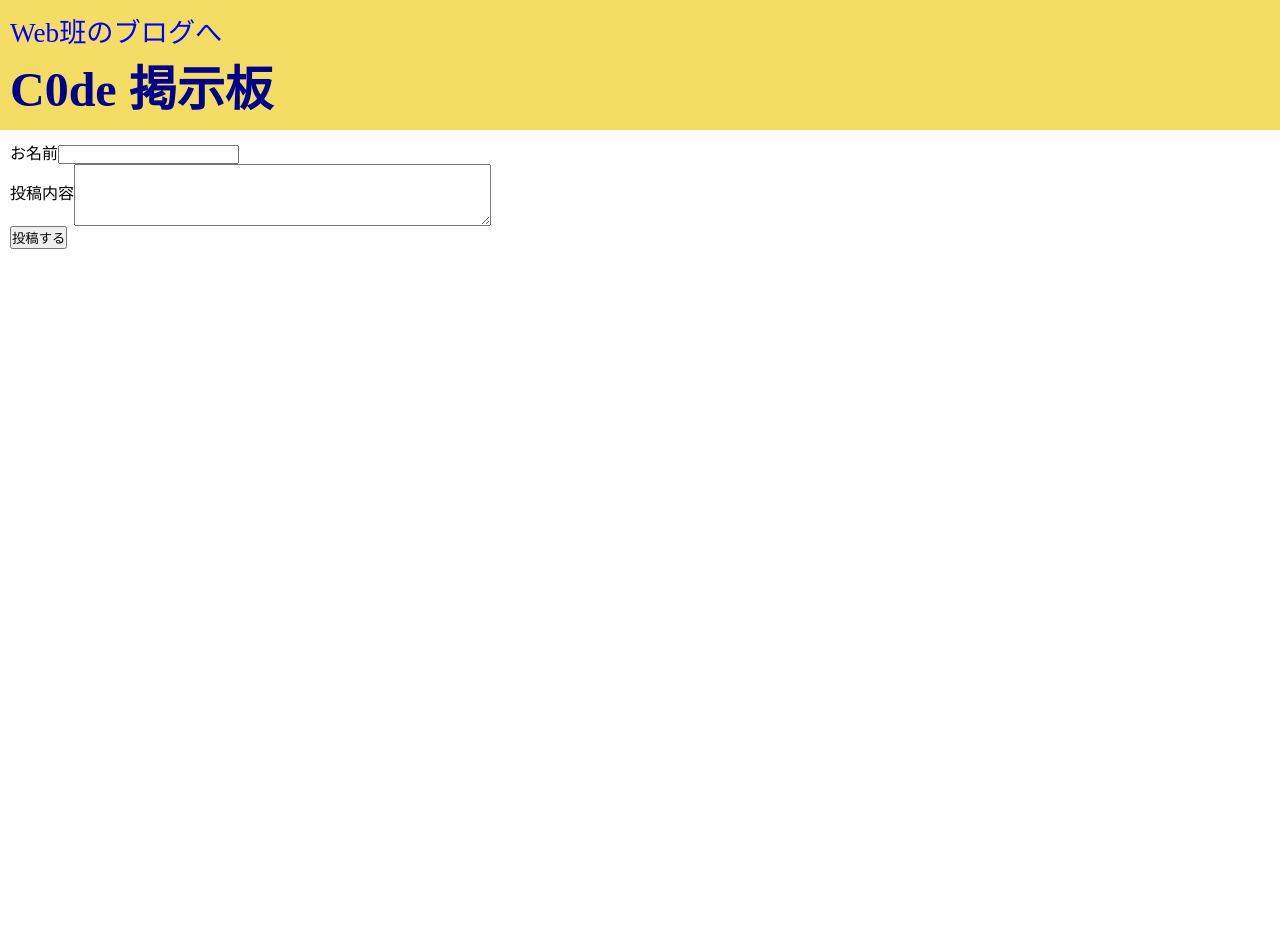
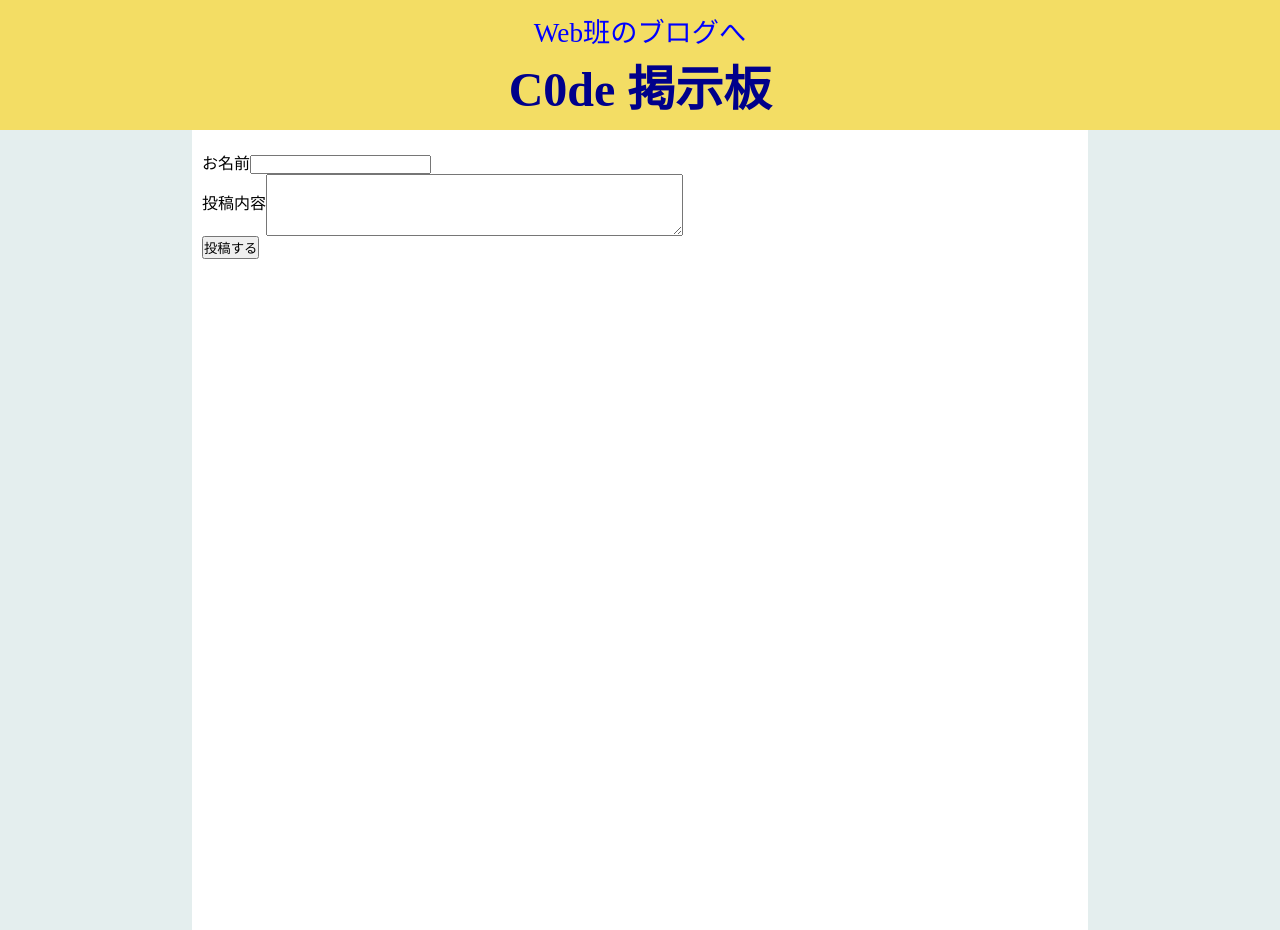
Before and after one commit to Crane-tsuru/bb-next, a Next.js app: page / in a window 1280 px wide. Before the commit the page ends 800 px from the top, so only its background shows below. Built offline with nearby package versions, Linux system fonts and the light colour scheme; no server answers; the database is empty.

Commit message:
css
仮で作ってみました

```diff
--- a/components/Blog.module.scss
+++ b/components/Blog.module.scss
@@ -10,6 +10,7 @@
 @media (min-width: 800px) {
   .main {
       width: 800px;
+      margin: 0 auto;
     }
 }
 .main {
--- a/components/BlogList.module.scss
+++ b/components/BlogList.module.scss
@@ -1,13 +1,23 @@
+
+.margin {
+  min-height: 100vh;
+  background-color: white;
+
+}
 .main {
-  margin: 10px;
+  padding: 10px;
+  list-style: none;
+  min-height: 100vh;
 }
  .title {
   font-size: 2.5em;
   color:darkblue;
+
  }
 .titleBox {
   background-color: rgb(243, 221, 100);
   padding: 10px;
+  text-align: center;
 }
 
 .link {
@@ -32,6 +42,21 @@
   vertical-align: middle;
   font-size: 1.2em;
 }
+@media (min-width: 610px) {
+  .margin {
+    margin: 0px;
+    min-height: 100vh;
+    background-color: rgb(228, 238, 238);
+  }
+
+    .main {
+      width: 70%;
+      margin: 0 auto;
+      padding: 10px;
+      background-color: white;
+      min-height: 100vh;
+    }
+}
 /* Mobile */
 @media (max-width: 700px) {
     .content {
--- a/pages/blog.js
+++ b/pages/blog.js
@@ -5,7 +5,7 @@ import classes from '../components/BlogList.module.scss';
 
 export default function Blog({ blog }) {
   return (
-    <div >
+    <div className={classes.margin}>
        <Head>
         <title>Web班のブログ</title>
         <meta name="description" content="名工大プログラミング部C0deのWeb班のブログです。"  />
@@ -18,8 +18,8 @@ export default function Blog({ blog }) {
       </div>
       <ul className={classes.main}>
         {blog.map((blog) => (
-          <li key={blog.id}>
-            <div className={classes.card}>
+          <li className={classes.card} key={blog.id}>
+            <div >
             <Link className={classes.link} href={`/blog/${blog.id}`}>{blog.title}</Link>
             <span className={classes.date}>{new Date(blog.publishedAt).toLocaleDateString()}</span>
             </div>
--- a/pages/index.js
+++ b/pages/index.js
@@ -116,7 +116,7 @@ export default function Home() {
           index += 1;
 
           mydata.push(
-            <div>
+            <div className={classes.post}>
               <div>
                 名前:{doc.name}
                 {new Date(doc.timestamp?.toDate()).toLocaleString()}
@@ -183,6 +183,8 @@ export default function Home() {
       <h2 className={classes.title}>C0de 掲示板 </h2>
       </div>
       <div className={classes.margin}>
+
+      <div className={classes.postarea}>
       <p className={classes.message}>{message}</p>
       {replyFlag ? (
         <table>
@@ -251,6 +253,7 @@ export default function Home() {
         />
       </p>
       <button onClick={addText}>投稿する</button>
+      </div>
     </div>
     </div>
   );
--- a/styles/Home.module.css
+++ b/styles/Home.module.css
@@ -6,34 +6,60 @@
   padding: 6rem;
   min-height: 100vh;
 }
+
 .margin {
+  min-height: 100vh;
+  background-color: white;
   margin: 10px;
 }
 
 .title {
   font-size: 3em;
-    color:darkblue
+    color:darkblue;
+
 }
 
 .titleBox {
   background-color: rgb(243, 221, 100);
   padding: 10px;
+  text-align: center;
 }
 
 .message {
-  font-size: 1.8em;
+  font-size: 1.5em;
   margin-bottom: 10px;
 }
 
-@media (max-width: 430px) {
+
+
+.post {
+  margin: 10px;
+}
+
+@media (min-width: 610px) {
+  .margin {
+    margin: 0px;
+    min-height: 100vh;
+    background-color: rgb(228, 238, 238);
+  }
+
   .message {
-      font-size: 1.5em;
+      font-size: 1.8em;
+    }
+
+    .postarea {
+      width: 70%;
+      margin: 0 auto;
+      padding: 10px;
+      background-color: white;
+      min-height: 100vh;
     }
 }
 
 .link {
   color:blue;
   font-size: 1.7em;
+  text-align: center;
 }
 
 .link:hover {
```
